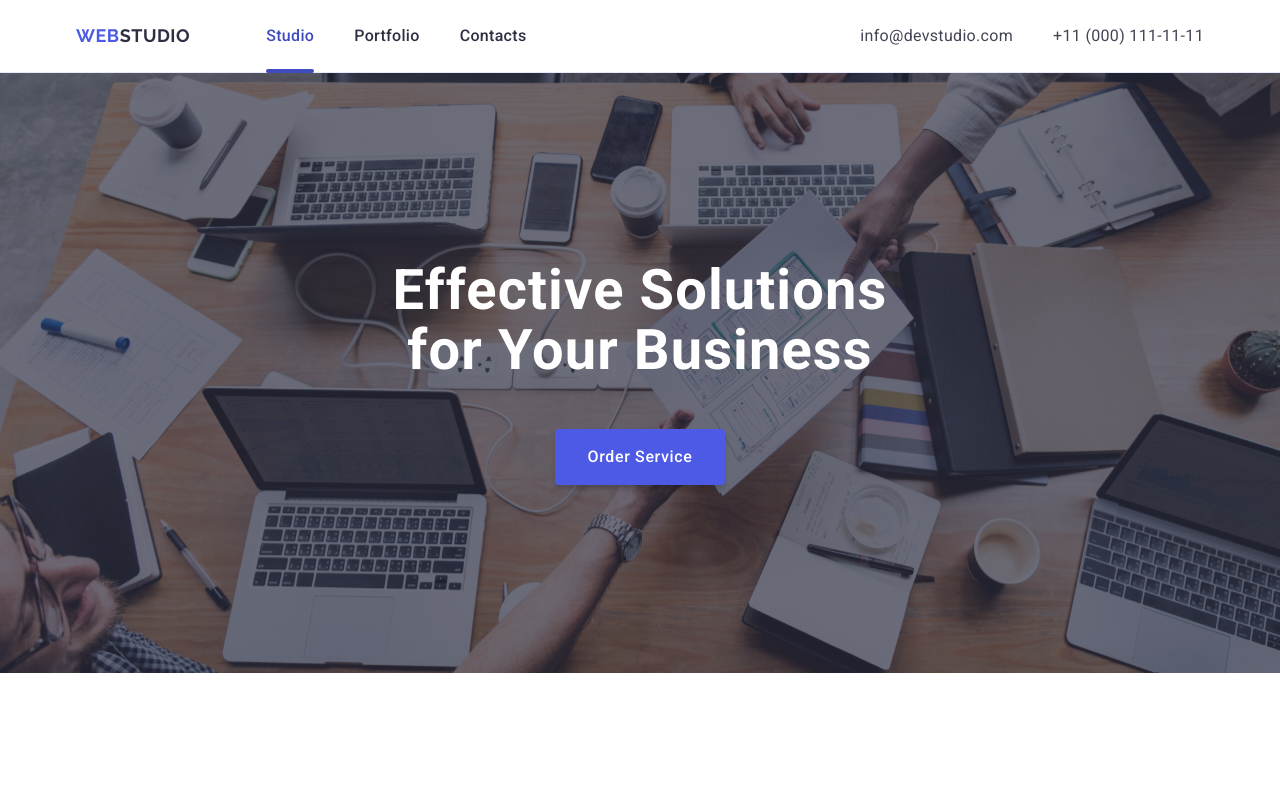
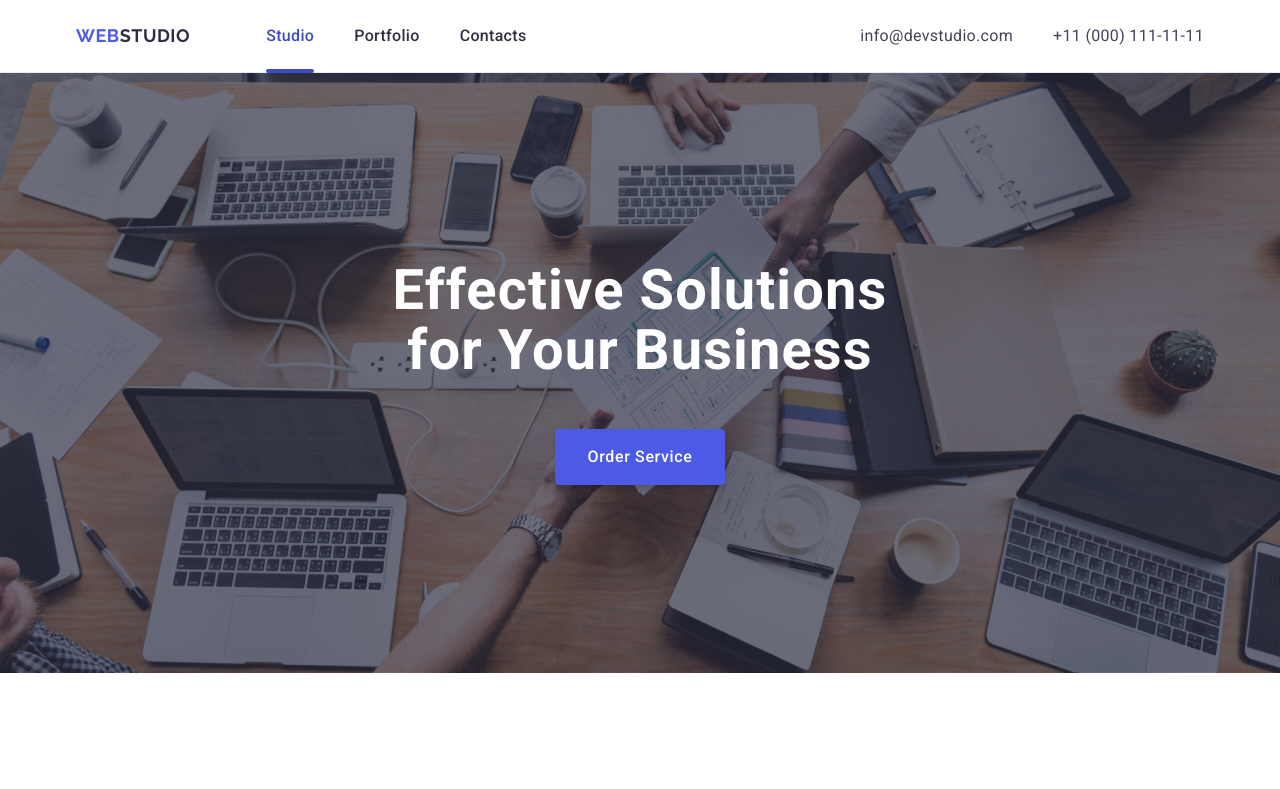
Before and after one commit to Dem4k/goit-markup-hw-04, a plain HTML site: page index.html in a window 1280 px wide. Shown: the top 789 px of the page. Drawn offline with nearby package versions, Linux system fonts and the light colour scheme.

Commit message:
dz#4.html

```diff
--- a/css/styles.css
+++ b/css/styles.css
@@ -149,6 +149,11 @@ img {
     flex-wrap: wrap;
     padding: 188px 0;
     background-image: linear-gradient(rgba(46, 47, 66, 0.70), rgba(46, 47, 66, 0.70)), url(../images/people-office.jpg);
+    max-width: 1440px;
+    margin: 0 auto;
+    background-repeat: no-repeat;
+    background-size: cover;
+    background-position: center;
 }
 
 .effective-solution {
@@ -490,6 +495,7 @@ margin-bottom: 16px;
 
 .footer-container {
     display: flex;
+    align-items: baseline;
 }
 
 .first-box {
```
